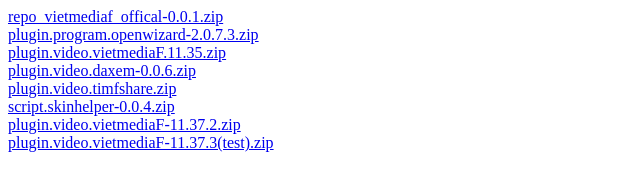
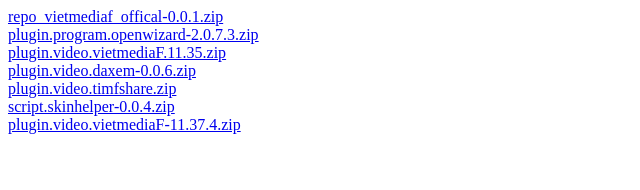
Before and after one commit to kodivmf/kodivmf.github.io, a plain HTML site: page index.html in a window 1280 px wide. Shown: the whole page, without its empty margins (0-640 px from the left). Drawn offline with Linux system fonts and the light colour scheme.

Commit message:
Update index.html

```diff
--- a/index.html
+++ b/index.html
@@ -6,6 +6,5 @@
 <a href="/plugin.video.daxem-0.0.6.zip">plugin.video.daxem-0.0.6.zip</a><br>
 <a href="/plugin.video.timfshare.zip">plugin.video.timfshare.zip</a><br>
 <a href="/script.skinhelper-0.0.4.zip">script.skinhelper-0.0.4.zip</a><br>
-<a href="/plugin.video.vietmediaF-11.37.2.zip">plugin.video.vietmediaF-11.37.2.zip</a><br>
-<a href="/plugin.video.vietmediaF-11.37.3(test).zip">plugin.video.vietmediaF-11.37.3(test).zip</a>
+<a href="/plugin.video.vietmediaF-11.37.4.zip">plugin.video.vietmediaF-11.37.4.zip</a>
 </html>
```
